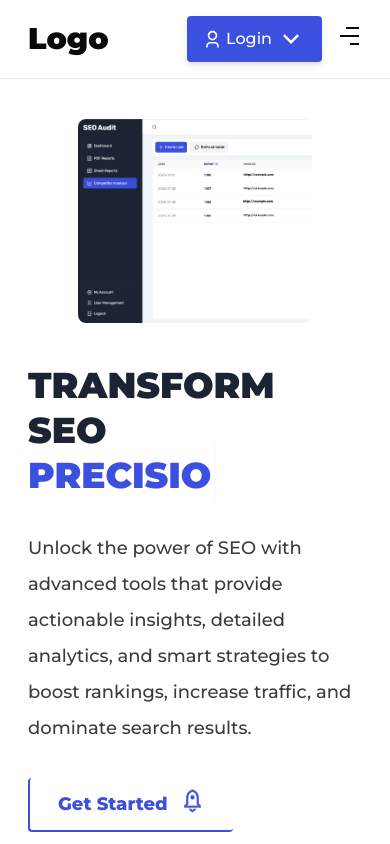
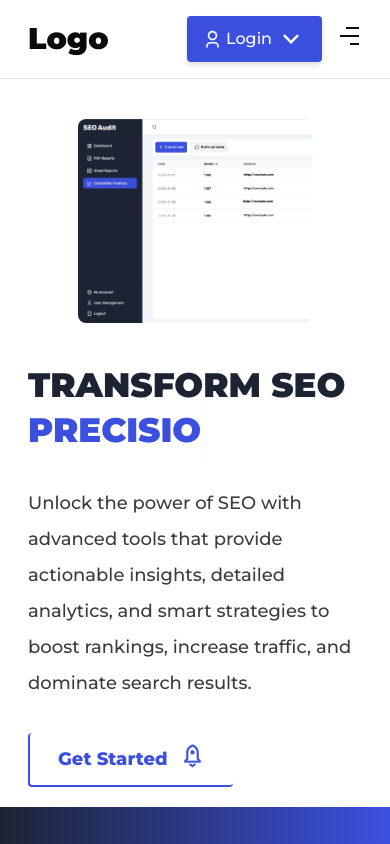
Before and after one commit to vishnut2003/seo_audit_site, a Next.js app: page / in a window 390 px wide. Shown: the top 844 px of the page. Built offline with nearby package versions, Linux system fonts and the light colour scheme.

Commit message:
Adjust padding in SuspenseComponent for improved layout and update heading size in globals.css for consistency

```diff
--- a/src/app/(myAccount)/auth/SuspenseComponent.tsx
+++ b/src/app/(myAccount)/auth/SuspenseComponent.tsx
@@ -55,7 +55,7 @@ const AuthComponent = () => {
                 </div>
 
                 {/* Right col */}
-                <div className="md:w-[70%] w-full p-10 space-y-5">
+                <div className="md:w-[70%] w-full md:p-10 p-6 space-y-5">
                     <h2 className="text-xl font-extrabold flex justify-between items-center">
                         <Link
                             href={'/'}
--- a/src/app/globals.css
+++ b/src/app/globals.css
@@ -28,7 +28,7 @@ body {
 
 /* Heading common styles */
 h1 {
-  @apply md:text-4xl font-black md:leading-[50px] leading-[45px] text-[36px];
+  @apply md:text-4xl font-black md:leading-[50px] leading-[45px] text-[34px];
 }
 
 p {
```
